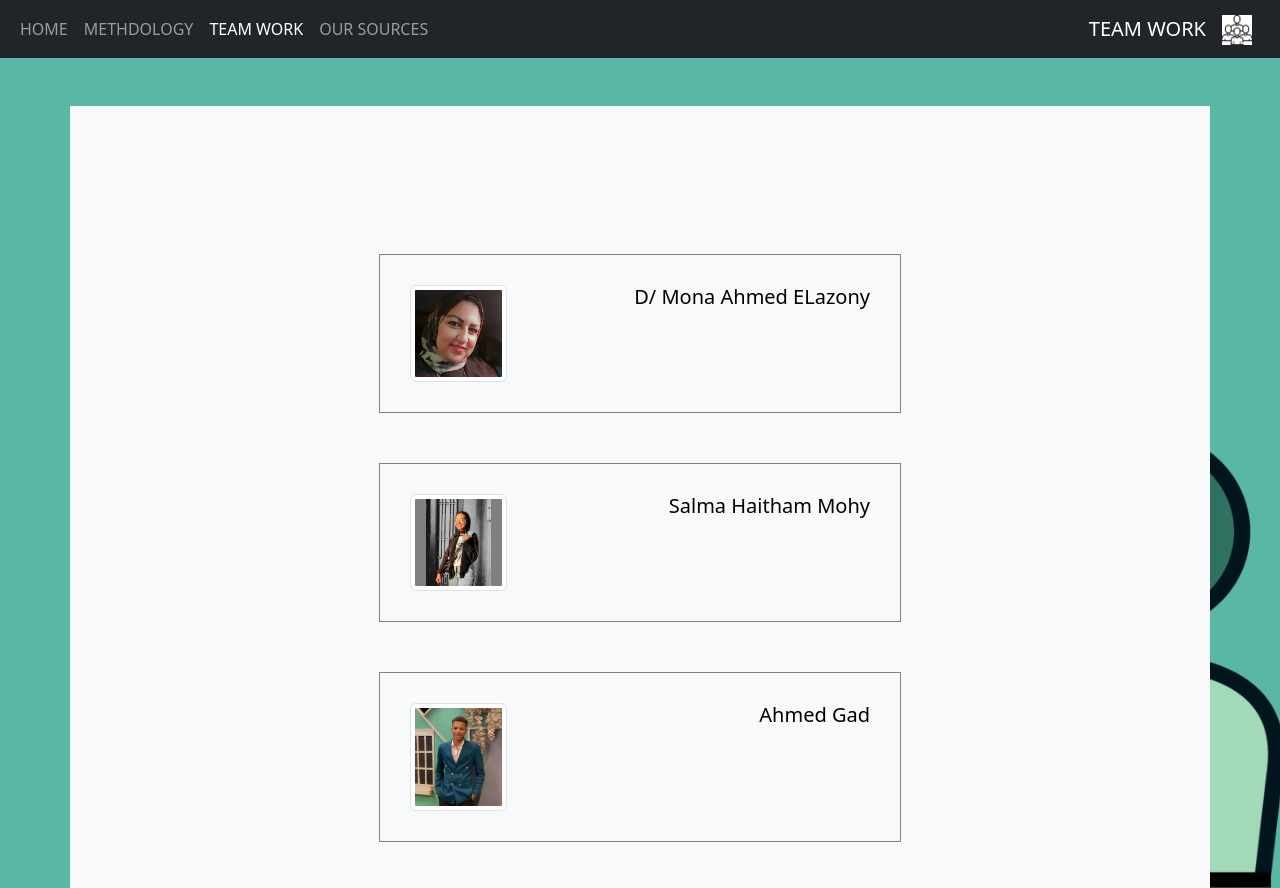
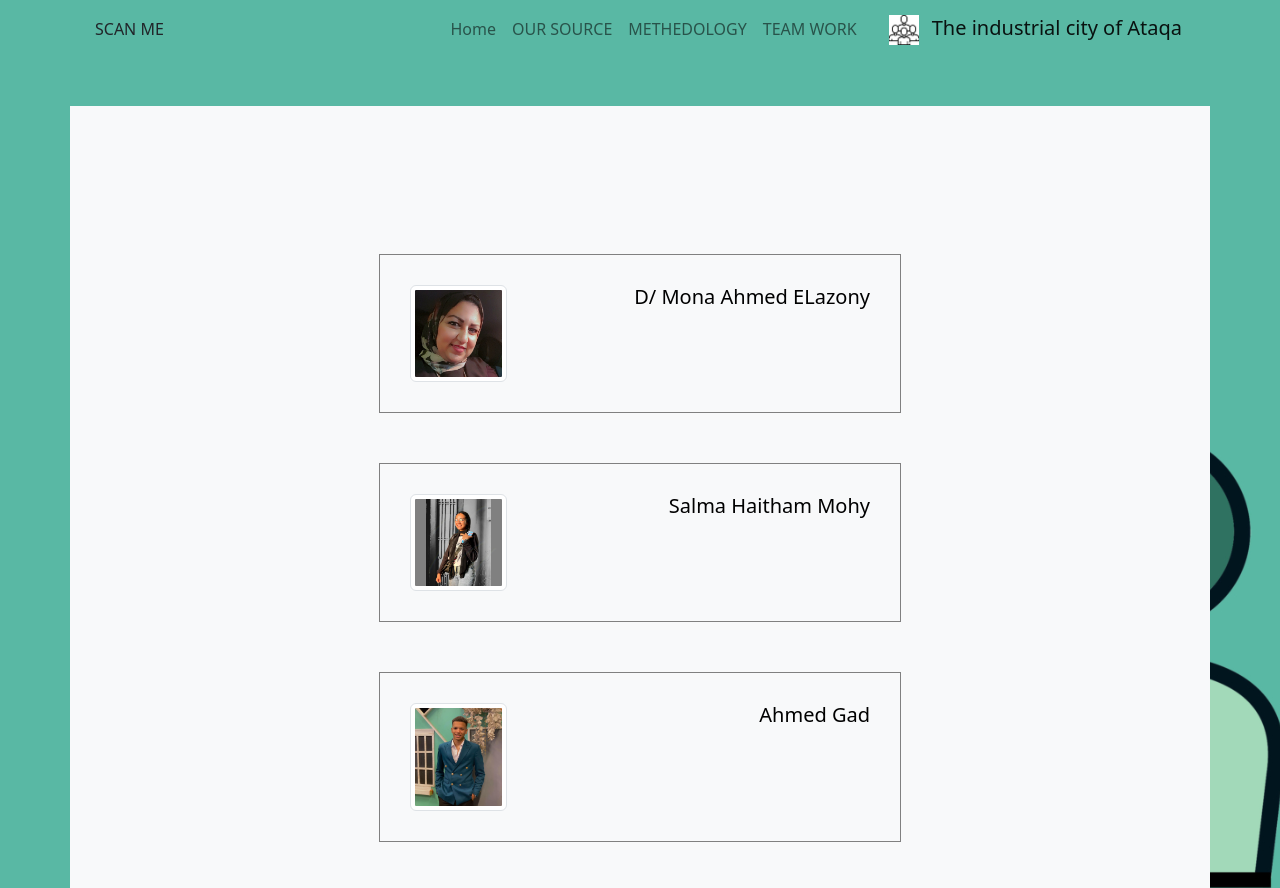
Before and after one commit to moustafaghaleb/The--industrial--city--of--Ataqa, a plain HTML site: page html/team.html in a window 1280 px wide. Shown: the top 888 px of the page. Drawn offline with nearby package versions, Linux system fonts and the light colour scheme.

Commit message:
Update team.html

```diff
--- a/html/team.html
+++ b/html/team.html
@@ -28,43 +28,51 @@
 </head>
 
 <body class="oo">
-    <nav class="navbar navbar-expand-sm bg-dark navbar-dark">
-        <div class="container-fluid">
-            <!-- Brand/logo -->
-            <a class="navbar-brand">
+      <nav class="navbar navbar-expand-lg">
+            <div class="container">
+                <a class="navbar-brand" href="index.html">
+                    <i class="navbar-brand-icon bi-book me-2"></i>
+                    <span>The industrial city of Ataqa</span>
                     <img src="../photo/TEAM.png" alt="logo" style="width:30px;">
                 </a>
-            <a class="navbar-brand">TEAM WORK</a>
-            <button class="navbar-toggler" type="button" data-bs-toggle="collapse"
-                data-bs-target="#navbarSupportedContent" aria-controls="navbarSupportedContent" aria-expanded="false"
-                aria-label="Toggle navigation">
+
+                <div class="d-lg-none ms-auto me-3">
+                    <a href="#" class="btn custom-btn custom-border-btn btn-naira btn-inverted">
+                        <i class="btn-icon bi-cloud-download"></i>
+                        <span>Download</span><!-- duplicated another one below for mobile -->
+                    </a>
+                </div>
+
+                <button class="navbar-toggler" type="button" data-bs-toggle="collapse" data-bs-target="#navbarNav" aria-controls="navbarNav" aria-expanded="false" aria-label="Toggle navigation">
                     <span class="navbar-toggler-icon"></span>
                 </button>
 
-
-            <div class="collapse navbar-collapse" id="navbarSupportedContent">
-                <ul class="navbar-nav me-auto mb-2 mb-lg-0">
-
+                <div class="collapse navbar-collapse" id="navbarNav">
+                    <ul class="navbar-nav ms-lg-auto me-lg-4">
                         <li class="nav-item">
-                        <a class="nav-link" aria-current="page" href="../index.html">HOME</a>
+                            <a class="nav-link click-scroll" href="../index.html">Home</a>
                         </li>
 
                         <li class="nav-item">
-                        <a class="nav-link " href="../html/about.html">METHDOLOGY</a>
+                            <a class="nav-link click-scroll" href="source.html">OUR SOURCE</a>
+                        </li>
+                        <li class="nav-item">
+                          <a class="nav-link click-scroll" href="about.html">METHEDOLOGY</a>
                       </li>
 
                         <li class="nav-item">
-                        <a class="nav-link active" href="../html/team.html">TEAM WORK</a>
+                            <a class="nav-link click-scroll" href="team.html">TEAM WORK</a>
                         </li>
 
-                    <li class="nav-item">
-                        <a class="nav-link" href="../html/source.html">OUR SOURCES</a>
-                    </li>
+                    </ul>
 
-
-                </ul>
+                    <div class="d-none d-lg-block">
+                        <a href="../photo/qrcode_moustafaghaleb.github.io.png" target="_blank" class="btn custom-btn custom-border-btn btn-naira btn-inverted">
+                            <i class="btn-icon bi-cloud-download"></i>
+                            <span>SCAN ME</span><!-- duplicated above one -->
+                        </a>
                     </div>
-
+                </div>
             </div>
         </nav>
     <div class="container p-5 my-5 bg-light text-black">
```
Lines whose indentation alone changed are shown as unchanged.
